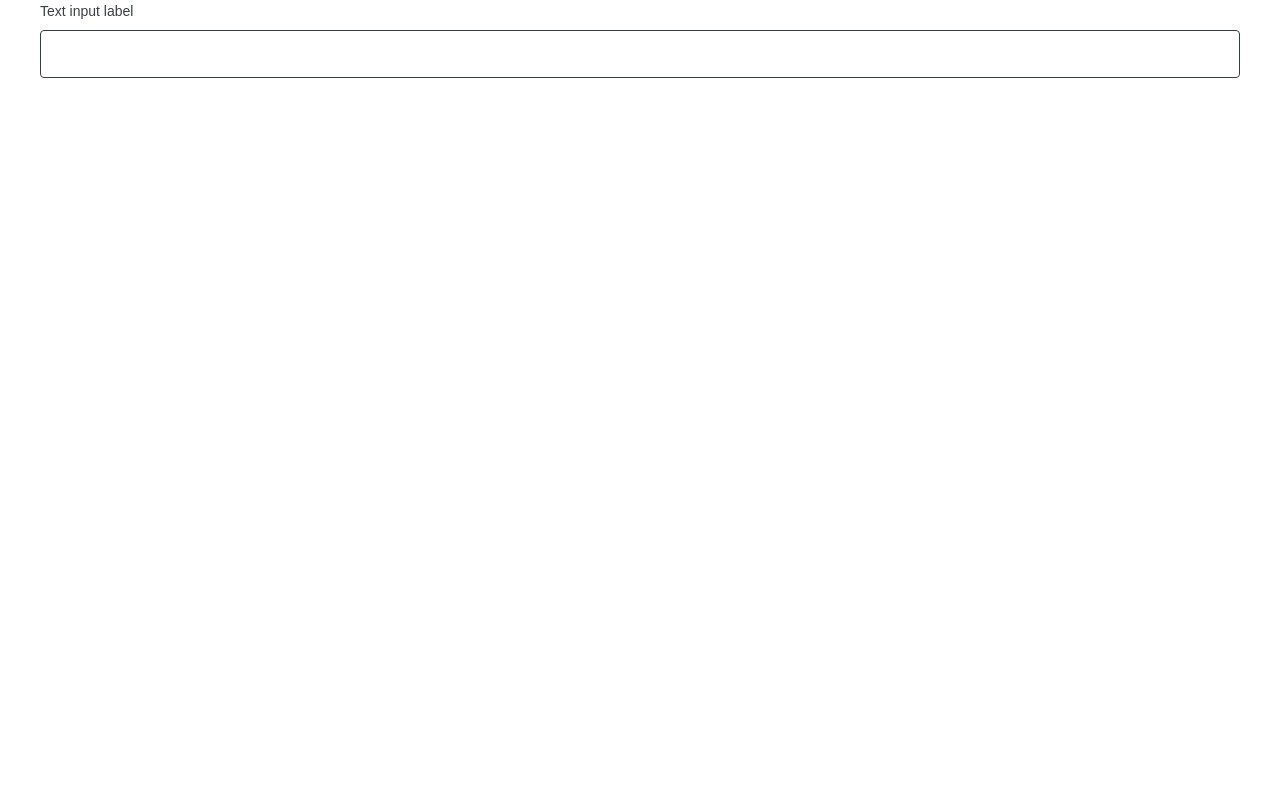
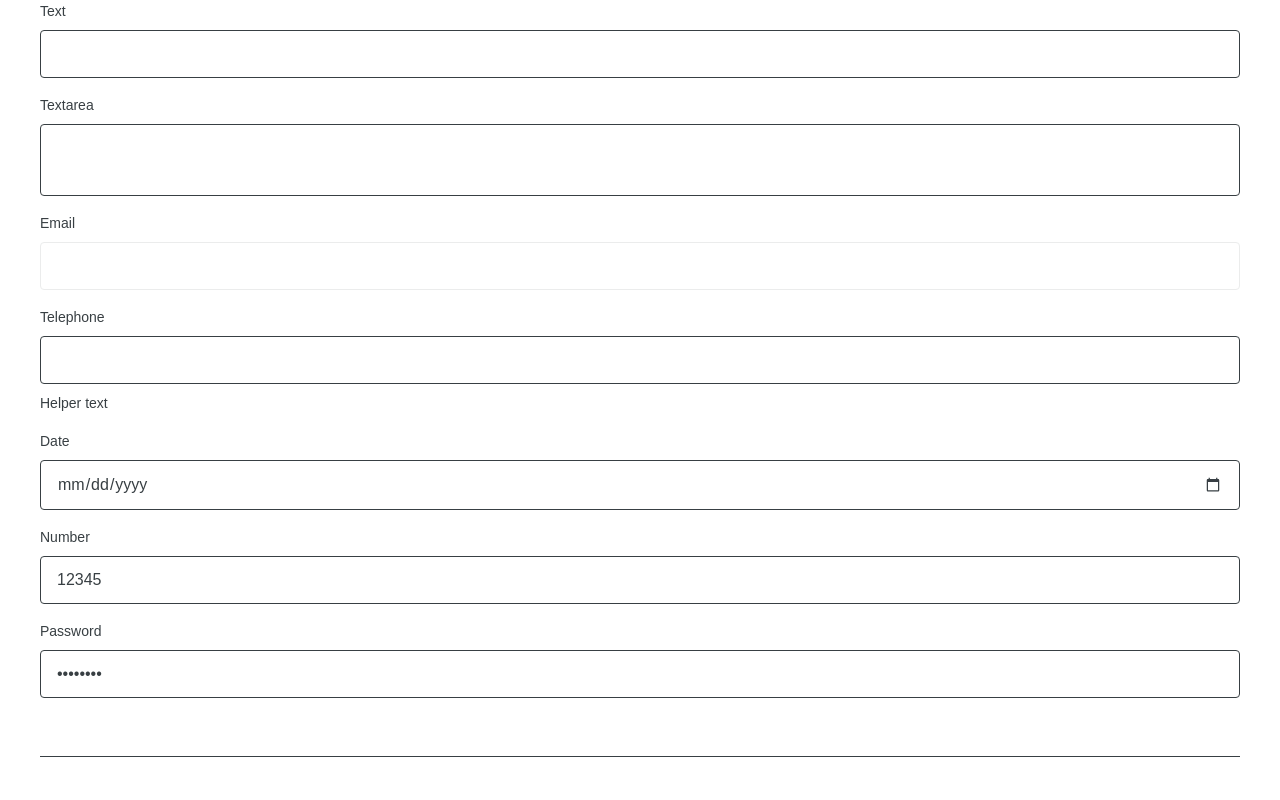
Before and after one commit to CruGlobal/cru-content-designs, a React (Create React App) app in the folder give/: page / in a window 1280 px wide. Shown: the top 800 px of the page. Built offline with nearby package versions, Linux system fonts and the light colour scheme.

Commit message:
Form text fields refinement

```diff
--- a/give/src/components/Form/Form.js
+++ b/give/src/components/Form/Form.js
@@ -27,10 +27,10 @@ export const FormExamples = () => {
       <Form>
         <TextExamples />
       </Form>
-      {/* <Form underline>
+      <Form underline>
         <TextExamples />
       </Form>
-      <Form dark>
+      {/* <Form dark>
         <TextExamples />
       </Form>
       <Form underline dark>
--- a/give/src/components/Form/Text/Text.js
+++ b/give/src/components/Form/Text/Text.js
@@ -3,7 +3,7 @@ import "./Text.css";
 export const Text = ({
   className = "", // string
   constraint = "text", // string - "text" | "textarea" | "email" | "tel" | "date" | "number" | "password"
-  lines = 1, // int
+  lines = 2, // int
   label = "Label", // string
   hideLabel = false, // bool
   name = "", //string
@@ -13,11 +13,21 @@ export const Text = ({
   required = false, // bool
   requiredMessage = "", // string
   readonly = false, // bool
+  disabled = false, // bool
   id = "", // string
 }) => {
   const classes = className !== "" ? " " + className : className;
   const isTextarea = constraint === "textarea" ? true : false;
-  const placeholderText = help && placeholder === true ? help : "";
+  const placeholderText = help && placeholder === true ? help : null;
+  const props = {
+    placeholder: placeholderText,
+    id: id ? id : null,
+    name: name ? name : null,
+    value: value,
+    required: required,
+    readOnly: readonly,
+    disabled: disabled ? disabled : null,
+  };
 
   return (
     <div className={"text" + classes}>
@@ -32,25 +42,11 @@ export const Text = ({
         {isTextarea ? (
           <textarea
             className="cmp-form-text__textarea"
-            placeholder={placeholderText}
-            id={id}
-            name={name}
-            value={value}
             rows={lines}
-            required={required}
-            readOnly={readonly}
+            {...props}
           ></textarea>
         ) : (
-          <input
-            className="cmp-form-text__text"
-            type={constraint}
-            placeholder={placeholderText}
-            id={id}
-            name={name}
-            value={value}
-            required={required}
-            readOnly={readonly}
-          />
+          <input className="cmp-form-text__text" type={constraint} {...props} />
         )}
       </div>
     </div>
@@ -60,7 +56,13 @@ export const Text = ({
 export const TextExamples = () => {
   return (
     <>
-      <Text label="Text input label" required readonly />
+      <Text label="Text" required />
+      <Text label="Textarea" constraint="textarea" readonly />
+      <Text label="Email" constraint="email" disabled />
+      <Text label="Telephone" constraint="tel" help="Helper text" />
+      <Text label="Date" constraint="date" />
+      <Text label="Number" constraint="number" help="12345" placeholder />
+      <Text label="Password" constraint="password" value="password" />
     </>
   );
 };
```
